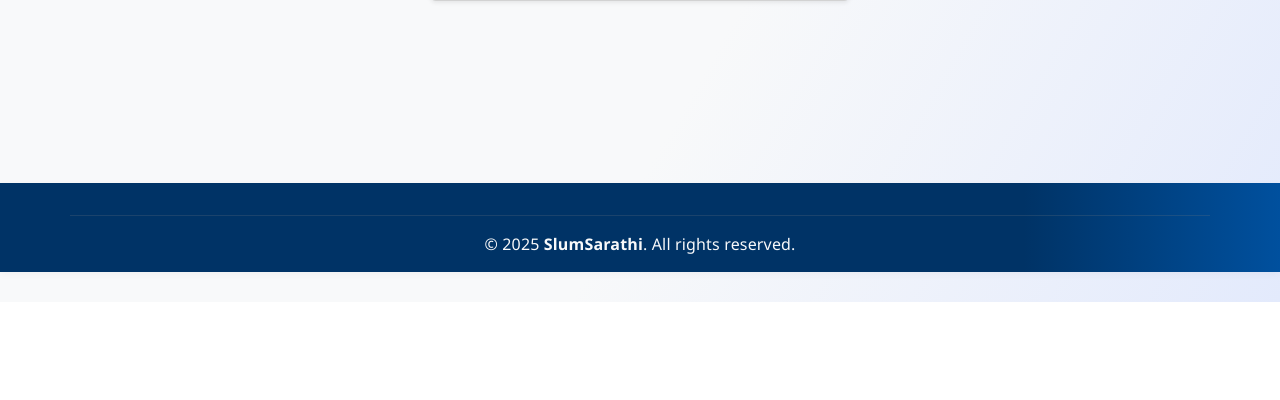
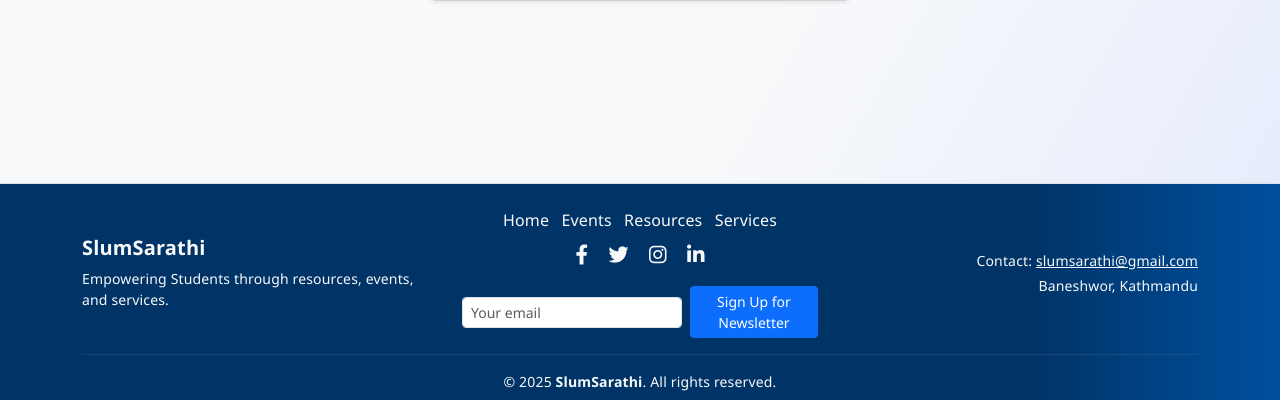
Before and after one commit to prasannadhami14/SlumSarathi, a Django app: page /accounts/forgot-password/ in a window 1280 px wide. Shown: the part 554-954 px from the top of the page. Before the commit the page ends 856 px from the top, so only its background shows below. Run offline with Django 5.2, Linux system fonts and the light colour scheme; data that the repository does not hold is empty.

Commit message:
add feat:subscribe to newsletter

```diff
--- a/apps/accounts/urls.py
+++ b/apps/accounts/urls.py
@@ -11,4 +11,5 @@ urlpatterns = [
     path('forgot-password/', views.forgot_password_view, name='forgot_password'),
     path('reset-password/<uuid:token>/', views.reset_password_view, name='reset_password'),
     path('verify-email/<uuid:uuid>/', views.verify_email_view, name='verify_email'),
+    path('newsletter-signup/', views.newsletter_signup_view, name='newsletter_signup'),
 ]
--- a/apps/accounts/views.py
+++ b/apps/accounts/views.py
@@ -6,10 +6,11 @@ from django.contrib import messages
 from django.utils import timezone
 from django.core.mail import send_mail, EmailMultiAlternatives
 from django.conf import settings
-from .models import User, Profile, PasswordResetToken, EmailVerificationToken
+from .models import User, Profile, PasswordResetToken, EmailVerificationToken, NewsletterSubscriber
 import datetime
 from django.urls import reverse
 from django.template.loader import render_to_string
+from django.views.decorators.http import require_POST
 
 def login_view(request):
     if request.method == 'POST':
@@ -168,3 +169,16 @@ def verify_email_view(request, uuid):
     except EmailVerificationToken.DoesNotExist:
         messages.error(request, 'Invalid verification link.')
     return redirect('login')
+
+def newsletter_signup_view(request):
+    if request.method == 'POST':
+        email = request.POST.get('email')
+        if not email:
+            messages.error(request, 'Please enter a valid email address.')
+            return redirect(request.META.get('HTTP_REFERER', '/'))
+        if NewsletterSubscriber.objects.filter(email=email).exists():
+            messages.info(request, 'You are already subscribed to the newsletter.')
+        else:
+            NewsletterSubscriber.objects.create(email=email)
+            messages.success(request, 'Thank you for subscribing to our newsletter!')
+        return redirect(request.META.get('HTTP_REFERER', '/'))
--- a/templates/base.html
+++ b/templates/base.html
@@ -10,6 +10,7 @@
     <!-- Bootstrap Icons CDN -->
     <link rel="stylesheet" href="https://cdn.jsdelivr.net/npm/bootstrap-icons@1.11.3/font/bootstrap-icons.min.css">
     <link rel="stylesheet" href="{% static 'css/style.css' %}">
+    <link rel="stylesheet" href="https://cdnjs.cloudflare.com/ajax/libs/font-awesome/6.4.0/css/all.min.css">
 </head>
 <body>
     {% include "header.html" %}
--- a/templates/footer.html
+++ b/templates/footer.html
@@ -1,7 +1,43 @@
 <!-- filepath: c:\dev\django_project\slumSarathi\templates\footer.html -->
-<footer class="bg-dark text-light py-3 mt-5">
-    <div class="container text-center px-2 px-md-0">
-        <hr class="border-secondary">
-        <p class="mb-0">&copy; {{ year|default:2025 }} <span class="fw-bold">SlumSarathi</span>. All rights reserved.</p>
+<footer class="bg-dark text-light pt-4 pb-2 mt-5 border-top">
+    <div class="container">
+        <div class="row align-items-center">
+            <div class="col-md-4 mb-3 mb-md-0 text-center text-md-start">
+                <h5 class="fw-bold mb-2">SlumSarathi</h5>
+                <p class="small mb-0">Empowering Students through resources, events, and services.</p>
+            </div>
+            <div class="col-md-4 mb-3 mb-md-0 text-center">
+                <ul class="list-inline mb-2">
+                    <li class="list-inline-item"><a href="/" class="text-light text-decoration-none">Home</a></li>
+                    {% comment %} <li class="list-inline-item"><a href="/about/" class="text-light text-decoration-none">About</a></li> {% endcomment %}
+                    <li class="list-inline-item"><a href="/events/" class="text-light text-decoration-none">Events</a></li>
+                    <li class="list-inline-item"><a href="/resources/" class="text-light text-decoration-none">Resources</a></li>
+                    <li class="list-inline-item"><a href="/services/" class="text-light text-decoration-none">Services</a></li>
+                    {% comment %} <li class="list-inline-item"><a href="/contact/" class="text-light text-decoration-none">Contact</a></li> {% endcomment %}
+                </ul>
+                <ul class="list-inline mb-0">
+                    <li class="list-inline-item"><a href="#" class="text-light fs-5 me-2" title="Facebook"><i class="fab fa-facebook-f"></i></a></li>
+                    <li class="list-inline-item"><a href="#" class="text-light fs-5 me-2" title="Twitter"><i class="fab fa-twitter"></i></a></li>
+                    <li class="list-inline-item"><a href="#" class="text-light fs-5 me-2" title="Instagram"><i class="fab fa-instagram"></i></a></li>
+                    <li class="list-inline-item"><a href="#" class="text-light fs-5" title="LinkedIn"><i class="fab fa-linkedin-in"></i></a></li>
+                </ul>
+                <form method="post" action="{% url 'newsletter_signup' %}" class="mt-3 d-flex flex-column flex-sm-row justify-content-center align-items-center gap-2">
+                    {% csrf_token %}
+                    <input type="email" name="email" class="form-control form-control-sm w-auto" placeholder="Your email" required>
+                    <button type="submit" class="btn btn-primary btn-sm">Sign Up for Newsletter</button>
+                </form>
+
+            </div>
+            <div class="col-md-4 text-center text-md-end">
+                <p class="mb-1 small">Contact: <a href="mailto:slumsarathi@gmail.com" class="text-light text-decoration-underline">slumsarathi@gmail.com</a></p>
+                <p class="mb-0 small">Baneshwor, Kathmandu</p>
+            </div>
+        </div>
+        <hr class="border-secondary my-3">
+        <div class="row">
+            <div class="col text-center">
+                <p class="mb-0 small">&copy; {{ year|default:2025 }} <span class="fw-bold">SlumSarathi</span>. All rights reserved.</p>
+            </div>
+        </div>
     </div>
 </footer>
```
Also changed, not shown: apps/accounts/admin.py (+7 -1 lines), apps/accounts/models.py (+8 -0 lines), apps/accounts/migrations/0005_newslettersubscriber.py (added).
